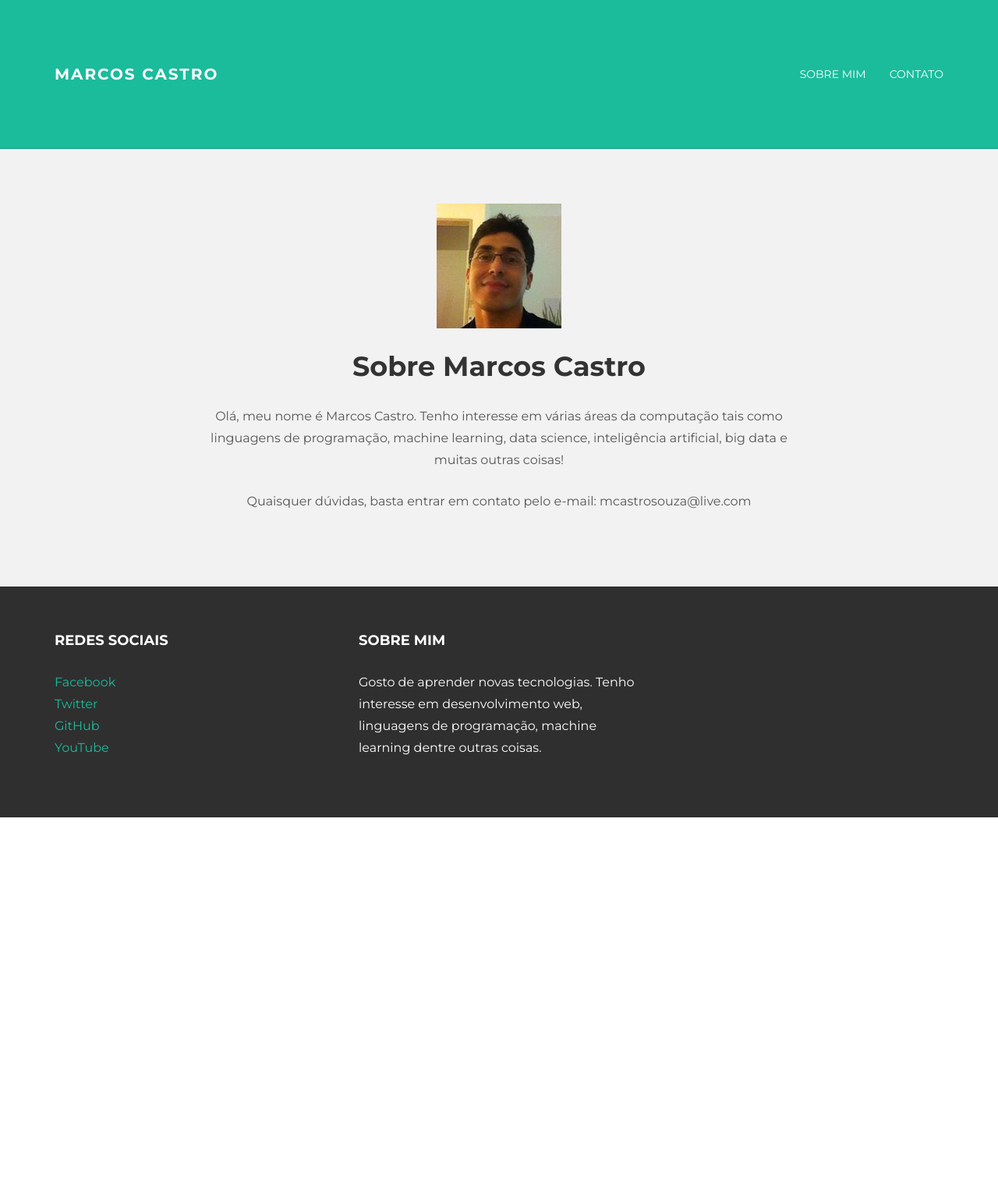
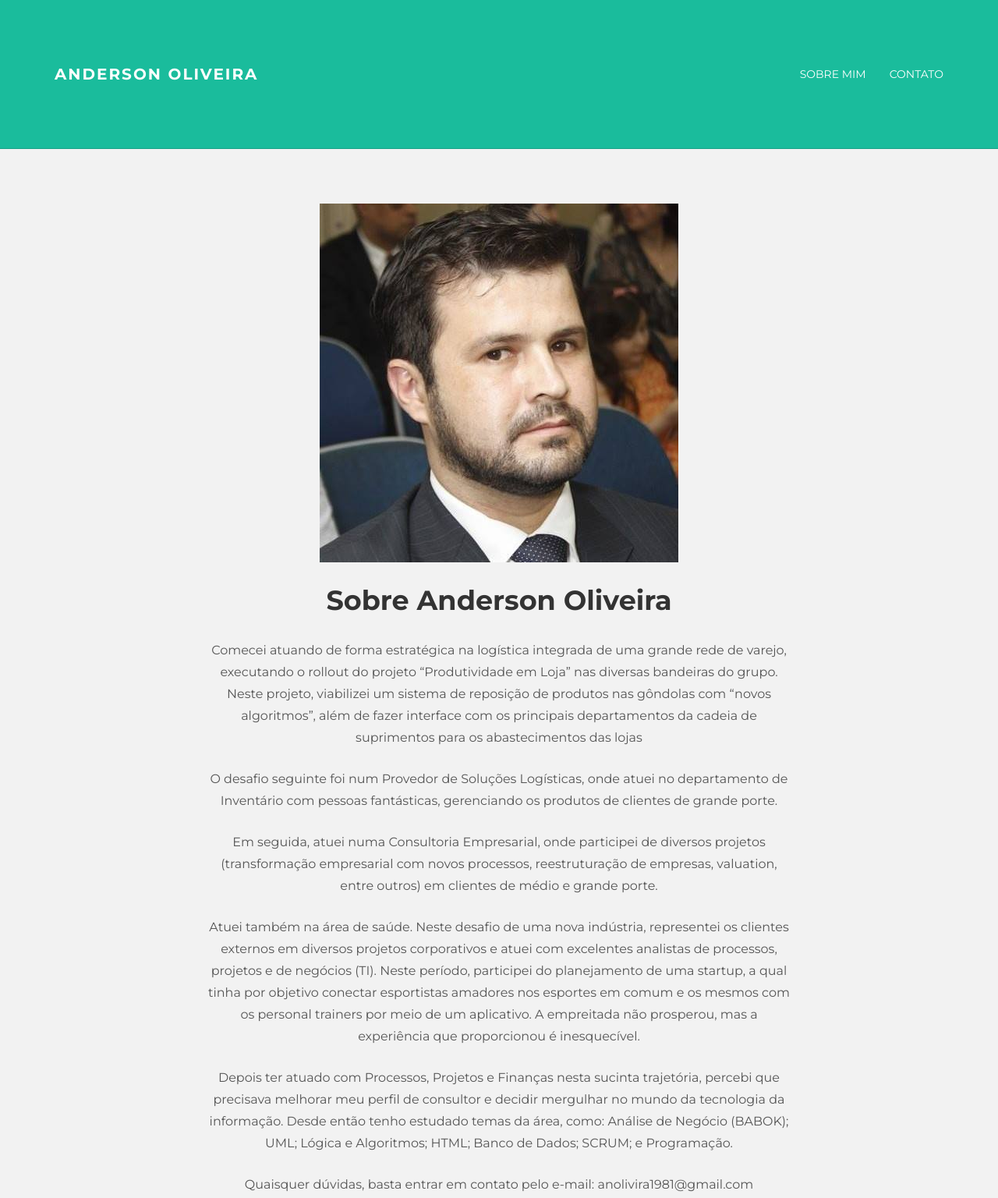
Before and after one commit to anoliveira1981/anoliveira1981.github.io, a plain HTML site: page about.html in a window 1280 px wide. Shown: the top 1536 px of the page at 78% size. Before the commit the page ends 1048 px from the top, so only its background shows below. Drawn offline with nearby package versions, Linux system fonts and the light colour scheme.

Commit message:
alterações de marcos castro para anderson

```diff
--- a/about.html
+++ b/about.html
@@ -37,7 +37,7 @@
             <span class="icon-bar"></span>
             <span class="icon-bar"></span>
           </button>
-          <a class="navbar-brand" href="index.html">Marcos Castro</a>
+          <a class="navbar-brand" href="index.html">Anderson Oliveira</a>
         </div>
         <div class="navbar-collapse collapse">
           <ul class="nav navbar-nav navbar-right">
@@ -53,10 +53,21 @@
 	    <div class="container">
 			<div class="row">
 				<div class="col-lg-8 col-lg-offset-2 centered">
-					<img src="assets/img/marcos.jpg" alt="Marcos Castro">
-					<h1>Sobre Marcos Castro</h1>
-					<p>Olá, meu nome é Marcos Castro. Tenho interesse em várias áreas da computação tais como linguagens de programação, machine learning, data science, inteligência artificial, big data e muitas outras coisas!</p>
-					<p>Quaisquer dúvidas, basta entrar em contato pelo e-mail: mcastrosouza@live.com</p>
+					<img src="assets/img/anderson2.jpg" alt="Anderson Oliveira">
+					<h1>Sobre Anderson Oliveira</h1>
+
+					<p>Comecei atuando de forma estratégica na logística integrada de uma grande rede de varejo, executando o rollout do projeto “Produtividade em Loja” nas diversas bandeiras do grupo. Neste projeto, viabilizei um sistema de reposição de produtos nas gôndolas com “novos algoritmos”, além de fazer interface com os principais departamentos da cadeia de suprimentos para os abastecimentos das lojas</p>
+
+          <p>O desafio seguinte foi num Provedor de Soluções Logísticas, onde atuei no departamento de Inventário com pessoas fantásticas, gerenciando os produtos de clientes de grande porte.</p>
+
+          <p>Em seguida, atuei numa Consultoria Empresarial, onde participei de diversos projetos (transformação empresarial com novos processos, reestruturação de empresas, valuation, entre outros) em clientes de médio e grande porte.</p>
+
+          <p>Atuei também na área de saúde. Neste desafio de uma nova indústria, representei os clientes externos em diversos projetos corporativos e atuei com excelentes analistas de processos, projetos e de negócios (TI). Neste período, participei do planejamento de uma startup, a qual tinha por objetivo conectar esportistas amadores nos esportes em comum e os mesmos com os personal trainers por meio de um aplicativo. A empreitada não prosperou, mas a experiência que proporcionou é inesquecível.</p>
+
+          <p>Depois ter atuado com Processos, Projetos e Finanças nesta sucinta trajetória, percebi que precisava melhorar meu perfil de consultor e decidir mergulhar no mundo da tecnologia da informação. Desde então tenho estudado temas da área, como: Análise de Negócio (BABOK); UML; Lógica e Algoritmos; HTML; Banco de Dados; SCRUM; e Programação.</p>
+
+          <p>Quaisquer dúvidas, basta entrar em contato pelo e-mail: anolivira1981@gmail.com</p>
+
 
 				</div><!-- /col-lg-8 -->
 			</div><!-- /row -->
@@ -73,16 +84,15 @@
 				<div class="col-lg-4">
 					<h4>Redes Sociais</h4>
 					<p>
-						<a href="https://fb.com/TheLifeLongTeacher" target="_blank">Facebook</a><br/>
-						<a href="https://twitter.com/mcastrosouza" target="_blank">Twitter</a><br/>
-						<a href="https://github.com/marcoscastro" target="_blank">GitHub</a><br/>
-						<a href="https://youtube.com/c/marcoscastrosouza" target="_blank">YouTube</a>
+						<a href="https://www.facebook.com/anderson.santosoliveira.50" target="_blank">Facebook</a><br/>
+            <a href="https://github.com/anoliveira1981/" target="_blank">GitHub</a><br/>
+            <a href="https://www.linkedin.com/in/anderson-oliveira-mba-47260538/" target="_blank">LinkedIn</a>
 					</p>
 				</div><!-- /col-lg-4 -->
 
 				<div class="col-lg-4">
 					<h4>Sobre mim</h4>
-					<p>Gosto de aprender novas tecnologias. Tenho interesse em desenvolvimento web, linguagens de programação, machine learning dentre outras coisas.</p>
+					<p>Articular, apaixonado por pessoas e mudanças, tive o privilégio de trabalhar com profissionais marcantes em ótimas organizações. Sou motivado por entregas e sonhos grandes! Ser humano do bem e com muita sorte, estou sempre aprendendo, amadurecendo, buscando novidades, compartilhando conhecimentos e experiências.</p>
 				</div><!-- /col-lg-4 -->
 
 			</div>
```
Also changed, not shown: contact.html (+6 -7 lines), index.html (+8 -9 lines), assets/img/anderson.jpg (added), assets/img/anderson2.jpg (added), 1 other file.
